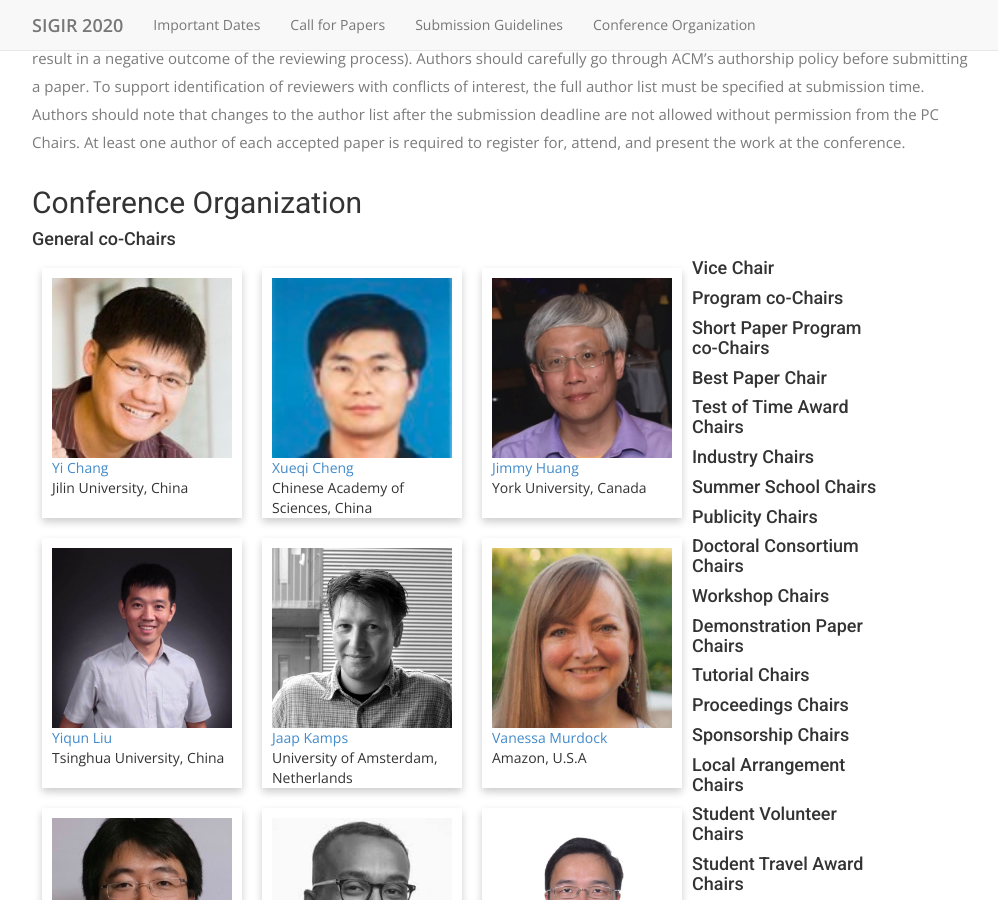
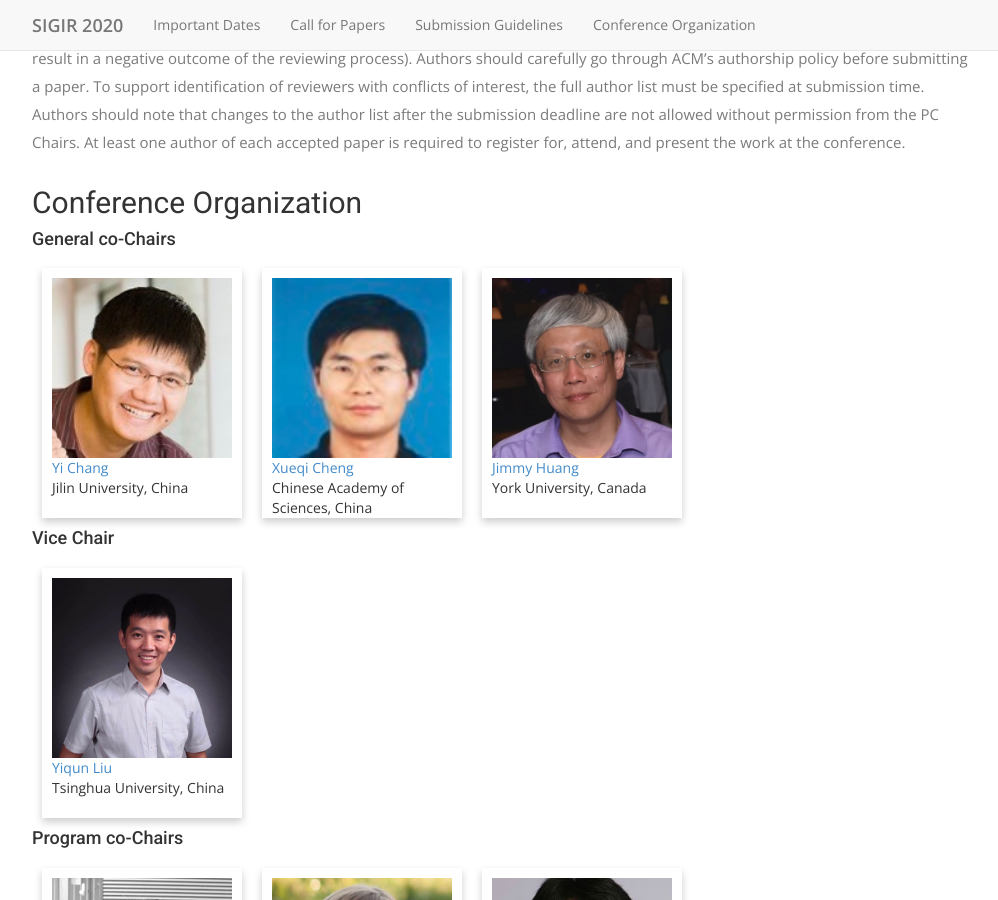
Before and after one commit to LongPhilXia/testLandingPage, a Jekyll site: the page built from index.html, in a window 1280 px wide and 900 px high, scrolled down 3394 px. Shown: the whole window, without its empty margins (38-1036 px from the left). Built offline with Jekyll 4.4.1, drawn with Linux system fonts in a browser that asks for light colours; nearby versions of some CDN libraries; some web fonts are replaced.

Commit message:
Update index.html

```diff
--- a/index.html
+++ b/index.html
@@ -202,9 +202,7 @@ permalink: /
                   </ul>
               </div>
 
-              <div id="submission_guidelines"> </div>
-
-              <div>
+              <div id="submission_guidelines">
                   <h2>Submission Guidelines</h2>
 
                   <p>All papers must be original and not simultaneously submitted to another journal or conference.</p>
@@ -222,7 +220,7 @@ permalink: /
       </div>
       <!-- Committees -->
             <div class="col-sm-12 col-md-9">
-              <div id="organizers"> </div>
+              <div id="organizers">
     <h2>Conference Organization</h2>
 
 
@@ -641,6 +639,7 @@ permalink: /
 
         <div style="height: 30px; clear: both;"></div>
 
+    </div>
 </div>
 
     </div>
```
